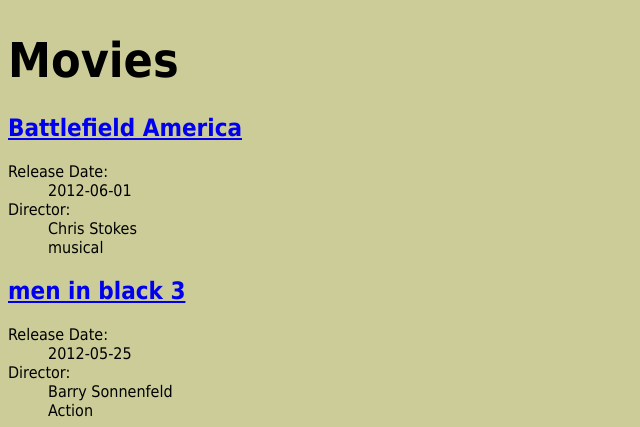
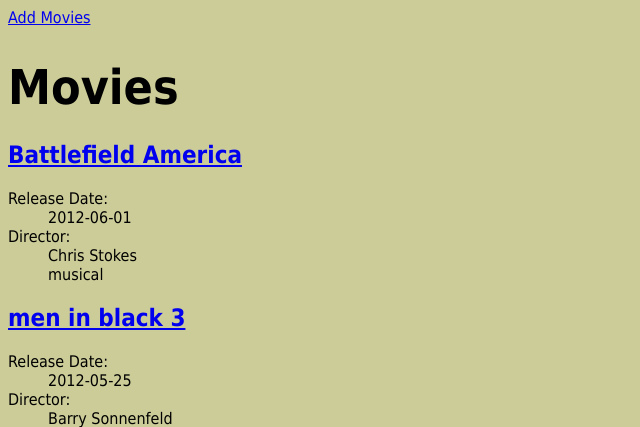
Before and after one commit to duniyagwan/Assignments, a PHP site: page / in a window 1280 px wide. Shown: the top 427 px of the page, without its empty margins (0-640 px from the left). Run offline with PHP 8.4, Linux system fonts and the light colour scheme; data comes from the database, SQL or seed files in the repository.

Commit message:
made few changes

```diff
--- a/mtm1531/assignment-6/index.php
+++ b/mtm1531/assignment-6/index.php
@@ -22,6 +22,8 @@
 </head>
 <body>
 
+		<a href="add.php">Add Movies</a>
+
 		<h1>Movies</h1>
 		<?php foreach ($results as $movie) : ?>
 		<div class="movie">
```
